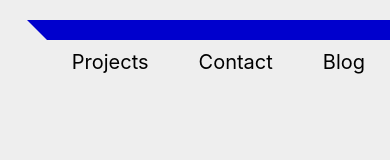
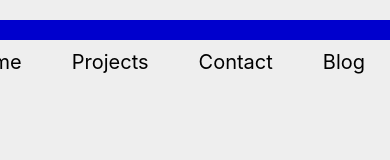
Before and after one commit to SKR301/SKR301.github.io, a React Native app: screen / in a window 390 px wide. Shown: the top 160 px of the page. Built offline with nearby package versions, Linux system fonts and the light colour scheme.

Commit message:
added homepage to navbar

```diff
--- a/src/components/navbar.js
+++ b/src/components/navbar.js
@@ -6,17 +6,18 @@ const windowWidth = Dimensions.get('window').width;
 const windowHeight = Dimensions.get('window').height;
 
 export default function Navbar() {
-    const [navbarItemUndelineSize, setNavbarItemUndelineSize] = useState([0,0,0]);
+    const [navbarItemUndelineSize, setNavbarItemUndelineSize] = useState([0,0,0,0]);
+    const [toHome, setToHome] = useState(false);
     const [toProjects, setToProjects] = useState(false);
     const [toContact, setToContact] = useState(false);
     const [toBlogs, setToBlogs] = useState(false);
-    const [currentPage, setCurrentPage] = useState('');
 
     useEffect(() => {
+        setToHome(false);
         setToProjects(false);
         setToContact(false);
         setToBlogs(false);
-    }, [navbarItemUndelineSize, toProjects]);
+    }, [navbarItemUndelineSize, toProjects, toContact, toBlogs, toHome]);
 
     const navbar = StyleSheet.create({
         navbarContainer: {
@@ -45,11 +46,18 @@ export default function Navbar() {
             borderBottomWidth: navbarItemUndelineSize[2],
             borderBottomColor: 'blue',
         },
+        navbarItem3: {
+            borderBottomWidth: navbarItemUndelineSize[3],
+            borderBottomColor: 'blue',
+        },
         navbarItemText:{
             fontSize: 20
         },
     });
 
+    if(toHome == true){
+        return <Navigate to='/' />;
+    }
     if(toProjects == true){
         return <Navigate to='/projects' />;
     }
@@ -63,13 +71,16 @@ export default function Navbar() {
     // navigation from same page is giving error
 	return (
 		<View style={navbar.navbarContainer}>
-            <TouchableOpacity style={[navbar.navbarItem, navbar.navbarItem0]} onPress={()=>{setToProjects(true)}} onMouseEnter={() => {setNavbarItemUndelineSize([5,0,0])}} onMouseLeave={()=>{setNavbarItemUndelineSize([0,0,0])}}>
+        <TouchableOpacity style={[navbar.navbarItem, navbar.navbarItem0]} onPress={()=>{setToHome(true)}} onMouseEnter={() => {setNavbarItemUndelineSize([5,0,0,0])}} onMouseLeave={()=>{setNavbarItemUndelineSize([0,0,0,0])}}>
+            <Text style={navbar.navbarItemText}>Home</Text>
+        </TouchableOpacity>
+            <TouchableOpacity style={[navbar.navbarItem, navbar.navbarItem1]} onPress={()=>{setToProjects(true)}} onMouseEnter={() => {setNavbarItemUndelineSize([0,5,0,0])}} onMouseLeave={()=>{setNavbarItemUndelineSize([0,0,0,0])}}>
                 <Text style={navbar.navbarItemText}>Projects</Text>
             </TouchableOpacity>
-            <TouchableOpacity style={[navbar.navbarItem, navbar.navbarItem1]} onPress={()=>{setToContact(true)}} onMouseEnter={() => {setNavbarItemUndelineSize([0,5,0])}} onMouseLeave={()=>{setNavbarItemUndelineSize([0,0,0])}}>
+            <TouchableOpacity style={[navbar.navbarItem, navbar.navbarItem2]} onPress={()=>{setToContact(true)}} onMouseEnter={() => {setNavbarItemUndelineSize([0,0,5,0])}} onMouseLeave={()=>{setNavbarItemUndelineSize([0,0,0,0])}}>
                 <Text style={navbar.navbarItemText}>Contact</Text>
             </TouchableOpacity>
-            <TouchableOpacity style={[navbar.navbarItem, navbar.navbarItem2]} onPress={()=>{setToBlogs(true)}} onMouseEnter={() => {setNavbarItemUndelineSize([0,0,5])}} onMouseLeave={()=>{setNavbarItemUndelineSize([0,0,0])}}>
+            <TouchableOpacity style={[navbar.navbarItem, navbar.navbarItem3]} onPress={()=>{setToBlogs(true)}} onMouseEnter={() => {setNavbarItemUndelineSize([0,0,0,5])}} onMouseLeave={()=>{setNavbarItemUndelineSize([0,0,0,0])}}>
                 <Text style={navbar.navbarItemText}>Blog</Text>
             </TouchableOpacity>
         </View>
```
